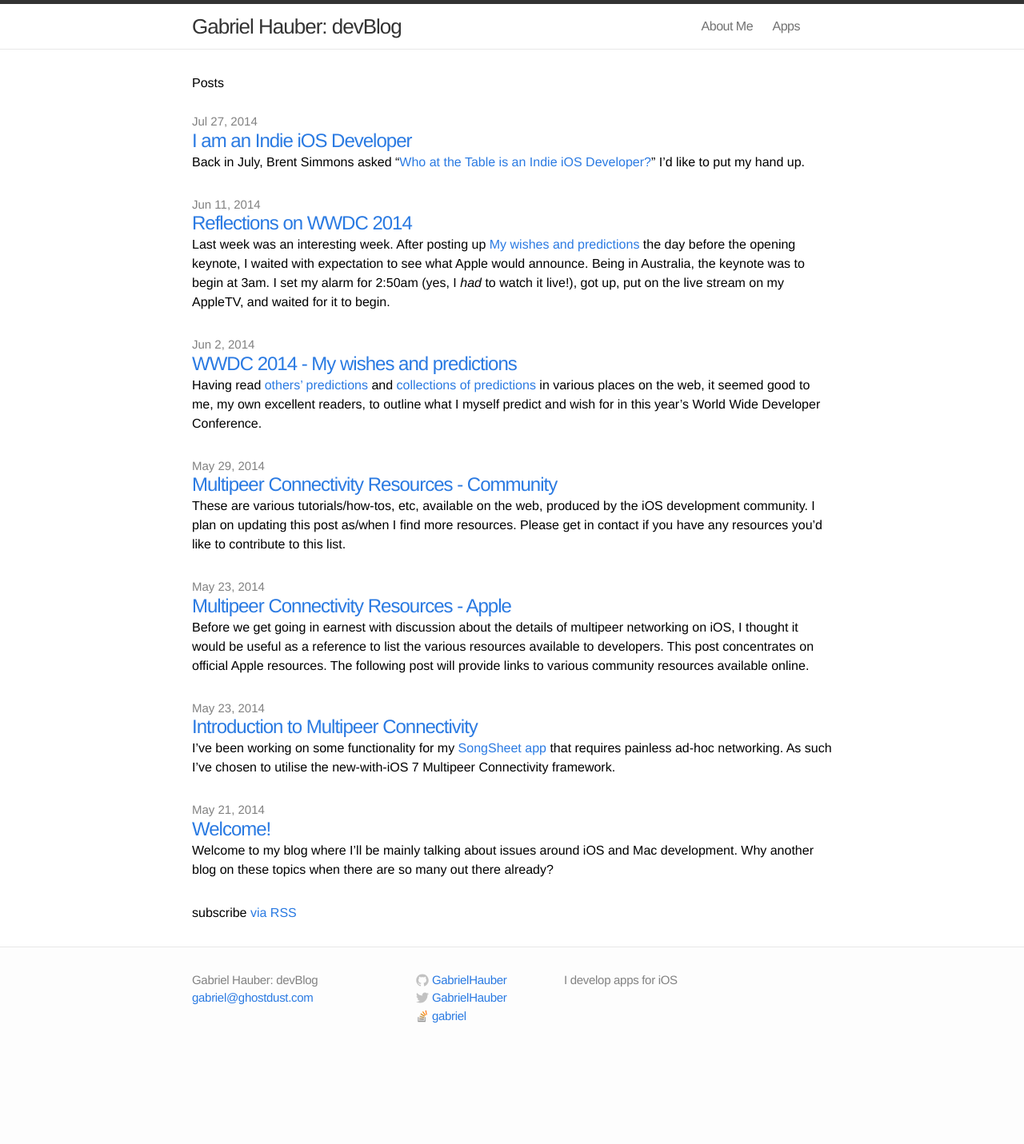
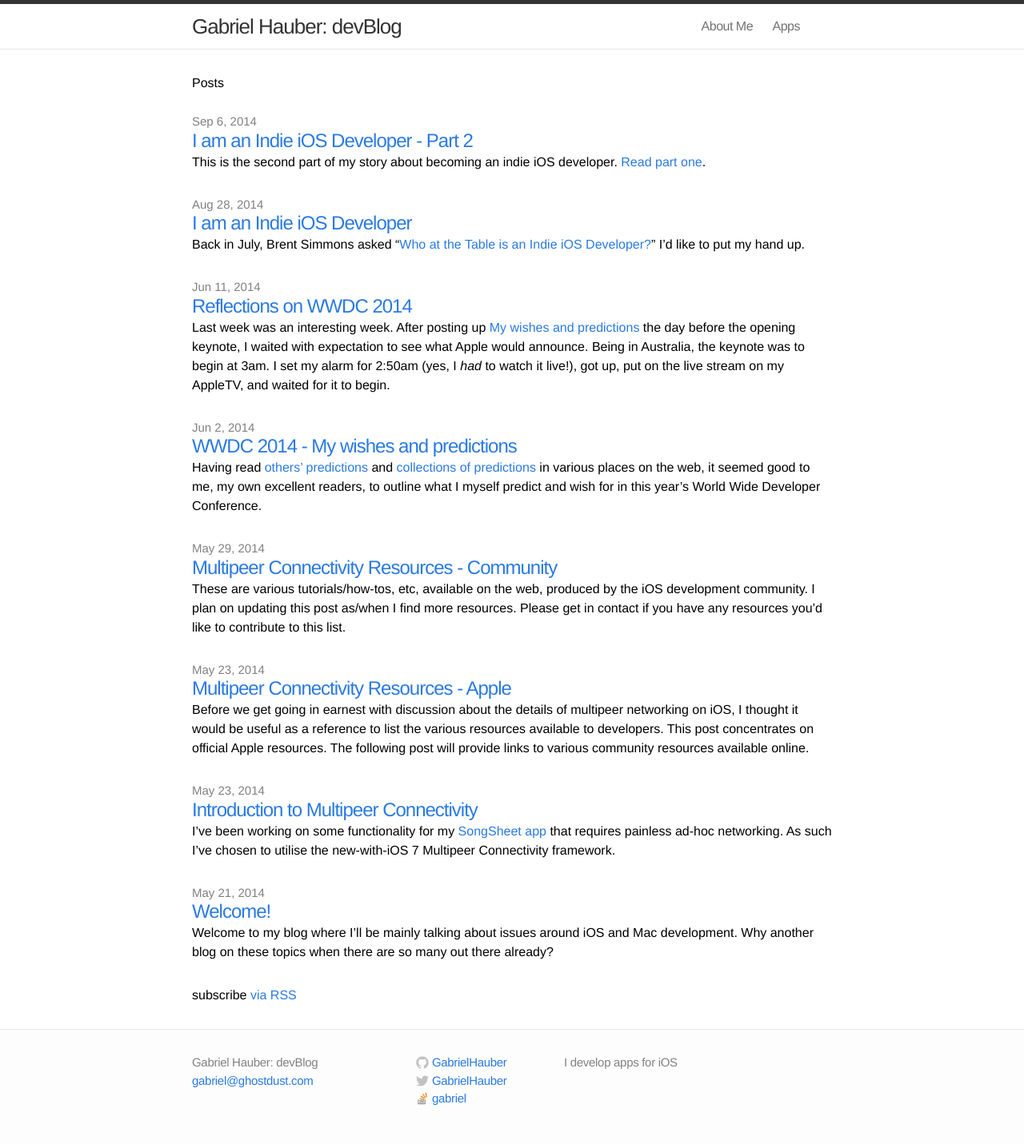
Before and after one commit to GabrielHauber/GabrielHauber.github.io, a Jekyll site: the page built from index.html, in a window 1280 px wide. Shown: the whole page at 80% size. Built offline with Jekyll 4.4.1, drawn with Linux system fonts in a browser that asks for light colours; before the commit the page ends 1327 px from its top, so only the background shows below that; part of the change alters nothing that is shown.

Commit message:
Added part 2 of indie dev series; fixed date on part 1

```diff
--- a/_posts/2014-08-29-i-am-an-indie-ios-dev.markdown
+++ b/_posts/2014-08-29-i-am-an-indie-ios-dev.markdown
@@ -1,8 +1,9 @@
 ---
 layout: post
 title:  "I am an Indie iOS Developer"
-date:   2014-07-28 09:30:00 +1000
+date:   2014-08-29 09:30:00 +1000
 categories:  general
+permalink: /devBlog/2014/07/27/i-am-an-indie-ios-dev/index.html
 ---
 
 Back in July, Brent Simmons asked "[Who at the Table is an Indie iOS Developer?][1]" I'd like to put my hand up.
@@ -81,6 +82,11 @@ But I call myself an indie iOS developer.
 
 _Please stay tuned for the next part where I’ll go into more depth about why I believe I can succeed with SongSheet._
 
+###Update September 6, 2014:
+
+* [You can read part 2 here]({% post_url 2014-09-06-indie-dev-part-2 %})
+* (I also fixed the date at the top of this post - It should have been August, not July; I'd had a typo in the posts' metadata)
+
 
 [1]:http://inessential.com/2014/07/25/who_at_the_table_is_an_indie_ios_develop
 [2]:http://songsheetapp.com
--- /dev/null
+++ b/_posts/2014-09-06-indie-dev-part-2.markdown
@@ -0,0 +1,140 @@
+---
+layout: post
+title:  "I am an Indie iOS Developer - Part 2"
+date:   2014-09-06 11:00:00 +1000
+categories:  general
+permalink: /devBlog/2014/09/06/indie-dev-part-2/index.html
+---
+
+
+This is the second part of my story about becoming an indie iOS developer. [Read part one]({% post_url 2014-08-29-i-am-an-indie-ios-dev %}).
+
+##SongSheet or bust
+
+At the time I was deciding to become a full-time indie iOS developer, my financial options looked like this:
+
+1. Sell our house, start renting, and develop and publish iOS apps while living off the proceeds of the sale. Continue to try to get freelance development work to top up the budget.
+2. Borrow enough money to cover 6 months full-time work on building an income through iOS apps.
+
+Scenario #2 is obviously the one I chose. Failure simply brings us back to option #1. Success means not having to go through the hassle of selling and moving. I (and my wife) liked this option more.
+
+The next question was: do I work on new apps, or continue to work exclusively on SongSheet?
+
+My decision making went something like this:
+
+* I have an established product in SongSheet, with (slowly) growing revenues (I’ll expand on this bit below). I know its market and how it fits in compared to the competition. I know the app’s major deficiencies and what can be done to fix them. I can hit the ground running.
+
+* I have ideas for completely new apps, but to develop one from scratch is not just a matter of writing code. I have to evaluate my ideas by researching the target markets and competition to try to determine which (if any) of my ideas is the most viable option. It may mean going back to the drawing board and coming up with entirely new ideas. In other words, I’m going to have to crawl before I can walk.
+
+To me, it seemed that working on SongSheet was the lower-risk choice of the two options. In this part I will focus on SongSheet’s revenue - past, present, and a brief outline of future expectations. In future posts I hope to go further into some of my immediate strategies to drive revenue growth and the reasoning behind them.
+
+##A growing revenue stream
+
+> "If you want to make “real money” from a paid-up-front app, your launch week has to be a box-office smash."
+> (Jared Sinclair, [A Candid Look at Unread's First Year](http://blog.jaredsinclair.com/post/93118460565/a-candid-look-at-unreads-first-year))
+
+This was one of Jared Sinclair’s conclusions given the performance of his app, Unread (an RSS reader), on the App store. (I recommend you read his whole post, and his follow-up, _[Five Hard Lessons Learned from Unread](http://blog.jaredsinclair.com/post/93784230655/five-hard-lessons-learned-from-unread)_ as well).
+
+I’ve come across similar sentiment on other blogs: expect the highest income for your app in that golden launch period, before it begins its drift off into obscurity. You might expect to see bumps in revenue when you release a new version, or if Apple decides to feature you in some market. Other than that, the best is over, and you might as well spend most of your time working on the next app. Then, perhaps, after you’ve got a portfolio of apps on the store, together they might have enough residual income that you can start doing those other things you’ve always dreamed of doing (spending more time with family, going on holidays, writing a book, etc).
+
+While this is likely true for many apps, I do not believe it is a rule. A close look through the top grossing lists on the App Store reveals quite a number of apps that have been around for a long time. These are ongoing, profitable businesses for their publishers. Considering the iOS market has grown as millions and millions more devices are sold, these businesses must also be growing in order to remain in the top lists. Some of these are games, but many are productivity apps, or music apps, and so on. Most of these probably aren’t multi-million dollar businesses, but they do keep individuals and small teams gainfully employed.
+
+I want SongSheet to be one of them.
+
+I mentioned in my last post that SongSheet had a rather disappointing launch week in terms of revenue, and it only went downhill from there. We tried hard to arrest that downhill trend: we released updates with new features; we posted about the app in relevant forums; we contacted bloggers (both main-stream tech blogs and music-focused sites) pitching the app for review; we tried mobile advertising; we tried reducing the price. Occasionally we saw short-term results, but overall the trend was down.
+
+The lowest point came during the week beginning Monday, June 17, 2013, when SongSheet earned a grand total of $36.24 from 10 downloads. However, the worst monthly figure was actually in the following month. July 2013 brought in a grand total of $194.90 in revenue. (I was reluctant to reveal figures in my previous post, but I’m braver now. Also note that all revenue figures I’m giving are in my native currency, the Australian dollar, which is currently worth a hair under US94c.)
+
+When I was deciding what to do during June of this year, SongSheet’s monthly revenue from the low in July 2013 through to the end of May, 2014, looked like this:
+
+![SongSheet monthly revenue July 2013 to May 2014](/images/songsheet-monthly-revenue-july-2013-to-may-2014.png)
+
+Towards the beginning of this period, we released a couple of minor bug fix updates. It was the end of March this year when we finally released our major 2.0 update with iOS 7 support. During this period, we did very little marketing, and the price was stable at US$4.99 for almost the entire time. And yet, revenue at the end of this period had reached a relatively consistent double the revenue of July 2013.
+
+Since it was already well into June when I was making my decision about what to do, I had a pretty good idea that the month was already tracking well ahead of May’s figures. By the time the transaction was completed and I became SongSheet’s sole owner/developer, June’s figures were in. The upward trend had continued. And it has continued since, through July and August. This is what the above graph looks like when brought fully up to date:
+
+![SongSheet monthly revenue July 2013 to August 2014](/images/songsheet-monthly-revenue-july-2013-to-august-2014.png)
+
+Yes, it’s still far from a full-time income. But, the interesting question is, why is revenue growing like this? I wish I had all the answers, but I don’t. I only have (what I hope are reasonable) guesses. SongSheet still hasn’t had a lot of press, certainly not on any major blogs or app news sites. Neither has it ever been featured by Apple. SongSheet’s 2.0 update had no immediate effect on sales, either (although we got a lot of positive comments from customers who had been with us since the 1.x days).
+
+Here are my theories as to why revenue had been increasing in the time up to making my decision. These are the seeds of my confidence in SongSheet’s future:
+
+###1. App Store Optimisation
+
+In April of this year, I began to more seriously research App Store Optimisation (ASO) techniques, with the help of the [Sensor Tower](www.sensortower.com) website. As a result of my research, I rolled out my first changes to App Store keywords and app title in the 2.0.2 release - the first time any changes had been made to these since SongSheet 1.0 had gone live. I’m pretty certain that the keywords we chose for 1.0 were far from optimal and probably contributed significantly to slow sales. SongSheet probably wasn’t appearing in many searches on the App Store, although I have no way of knowing for sure, since Apple wasn’t providing that kind of data. With the new app title and keywords, as well as a reworked description and set of screenshots, I’m hoping that SongSheet was appearing more often in searches (resulting in a bump in sales). Again, without actual numbers from Apple, I don’t know for sure if the changes I made really had this effect.
+
+As such, I’m really looking forward to the new data that will be available through iTunes Connect later this year, and hope it will go a long way towards answering the above questions. (Actually, knowing that Apple will be improving app store analytics contributed to my decision to take this path: with better information I’m sure I will be able to more predictably make improvements here.)
+
+###2. Raising the price
+
+Another factor that I believe contributed to SongSheet’s improving revenue, and hence my expectations of its future, was my decision to experiment with its price.
+
+The app store has been plagued by a race-to-the-bottom mentality in terms of prices. Many apps are free (with in-app purchases) or priced at 99c. Even quite complex apps can only be a few dollars on the app store, but command much higher prices on Mac or Windows.
+
+We initially launched SongSheet at US$6.99. As sales dropped, we dropped the price to US$4.99 to hopefully kick things along a little. It made no difference, but we left the price there anyway, hoping that eventually it would generate more interest compared to the competition. Dropping the price to US$0.99 or $1.99 for short periods only lost us significantly more money (while sales increased, they didn't increase nearly enough), so we always put the price back to the US$4.99 mark.
+
+So, finally (and inspired somewhat by Michael Jurewitz’s blog series on app store pricing from last year, particularly [Part 3](http://jury.me/blog/2013/3/31/understanding-app-store-pricing-part-3)), I decided to try an experiment to see if there was an “ideal” price point for SongSheet. What did SongSheet’s demand curve look like?
+
+In mid May, then, I set up a schedule of price changes in iTunes Connect: initially dropping the price to US$0.99, and then, each week, moving to the next price tier, increasing by $1 each week. The app went as high as US$7.99 before I quit the experiment. (I quit the experiment because with all the changes happening with me taking over SongSheet full time, launching a new website, releasing new versions, etc, the data would no longer be “pure”).
+
+This is what downloads looked like over the period of the experiment:
+
+![SongSheet downloads versus price graph](/images/songsheet-downloads-vs-price.png)
+
+At $0.99 and $1.99 there is a big jump in the volume of sales, but from $2.99 onwards, you can see that demand falls off in a gentle slope. Increasing the price in this range reduced demand only a little. What effect, then, did this have on overall profit?
+
+![SongSheet profits versus price graph](/images/songsheet-profit-vs-price.png)
+￼
+
+At higher price points total profit was significantly _higher_. It's hard to tell for certain because week-to-week variations can skew things a little - it would have been better if I'd run at each price point for a longer period - but if you imagine a smoothed curve then the levelling off between $4.99 and $6.99 and subsequent drop at $7.99 suggests that $6.99 may be the current sweet spot for SongSheet's pricing (for now).
+
+What this also means is that as other factors drive an increased demand for SongSheet, the shape of this curve will change. At that stage I will likely be able to charge higher prices more reflective of the value the app actually offers its users. But I will have to perform that experiment later!
+
+The significance here is profound: I have two variables I am working with that contribute to overall revenue. One is demand and the other is price. The former I only have indirect control over (through improving SongSheet’s feature set and design, App Store optimisations, advertising, etc). The latter I have direct control over.
+
+"All" I need to do in order to reach a long-term sustainable level is generate 20 sales per day at a US$9.99 price point. My _minimum_ goal is actually a little more modest: 13 sales per day at US$9.99 by the end of 2014. That’s not sustainable long-term, but the revenue generated would give me the extra breathing room to get it the rest of the way there. 13 per day. That’s all I need to succeed!
+
+###3. Customer satisfaction and word-of-mouth
+
+The last of the indicators that told me that SongSheet had a future is potentially the most important. As I’ve interacted with customers who have contacted me for support, I’ve learned a few things:
+
+1. Some users bought and road-tested half a dozen competing apps before settling on SongSheet. In other words, despite many glaring omissions in SongSheet’s feature set, it is still compelling enough to win out over other apps! (Of course, I have talked with others who ended up choosing a competing app due to missing functionality, but wished they could be using SongSheet instead. These are potential future SongSheet ambassadors!)
+
+2. Many users indicated that rather than stumbling upon SongSheet on the App Store, they were told about it by a friend. So, SongSheet is good enough that users want to tell others about it.
+
+3. I also know that quite a few use the app in all their gigs - I’ve talked with some who rely on SongSheet five or six nights a week! In other words, the app has _high value_ to its users. This is why it can sustain a higher price.
+
+Yes, I’ve had complaints, many of them quite valid. And I’m listening carefully to those, too, because they are an opportunity to reach a larger user base as I manage to successfully address each issue.
+
+There are other factors, too, but these are the ones that stand most prominent in my reasoning right now (and this post has already gone long enough!).
+
+##Summary
+
+To sum it all up, then, this is what gave me the confidence to choose this path:
+
+1. SongSheet’s revenue was steadily increasing
+2. I had been learning to improve SongSheet’s app store presence
+3. I knew SongSheet was of real value to many of its users
+4. Anecdotal evidence strongly suggested that word-of-mouth sales were beginning to make a real difference
+
+I still have quite a lot to do over the next four months in order to have a hope of achieving my goals. I plan to talk about some of my on-going strategy in later blog posts.
+
+
+###Recommended reading
+
+Jared Sinclair’s posts about his app, Unread:
+
+* [A Candid Look at Unread's First Year](http://blog.jaredsinclair.com/post/93118460565/a-candid-look-at-unreads-first-year)
+* [Five Hard Lessons Learned From Unread](http://blog.jaredsinclair.com/post/93784230655/five-hard-lessons-learned-from-unread)
+
+Tyler Hall's experience building a business around Mac apps:
+
+* [A candid look at the financial side of building Mac apps on your own](http://tyler.io/2014/07/a-candid-look-at-the-financial-side-of-building-mac-apps-on-your-own/)
+
+Michael Jurewitz’s blog series on app store pricing
+
+* [Understanding App Store Pricing Part 1](http://jury.me/blog/2013/3/31/understanding-app-store-pricing-part-1)
+* [Understanding App Store Pricing Part 2](http://jury.me/blog/2013/3/31/understanding-app-store-pricing-part-2)
+* [Understanding App Store Pricing Part 3](http://jury.me/blog/2013/3/31/understanding-app-store-pricing-part-3)
+* [Understanding App Store Pricing Part 4](http://jury.me/blog/2013/3/31/understanding-app-store-pricing-part-4)
+* [Understanding App Store Pricing Part 5](http://jury.me/blog/2013/4/1/understanding-app-store-pricing-part-5-pricing-kaleidoscope)
```
Also changed, not shown: images/songsheet-downloads-vs-price.png (added), images/songsheet-monthly-revenue-july-2013-to-august-2014.png (added), images/songsheet-monthly-revenue-july-2013-to-may-2014.png (added), images/songsheet-profit-vs-price.png (added), images/songsheet-revenue-first-8-weeks.png.
